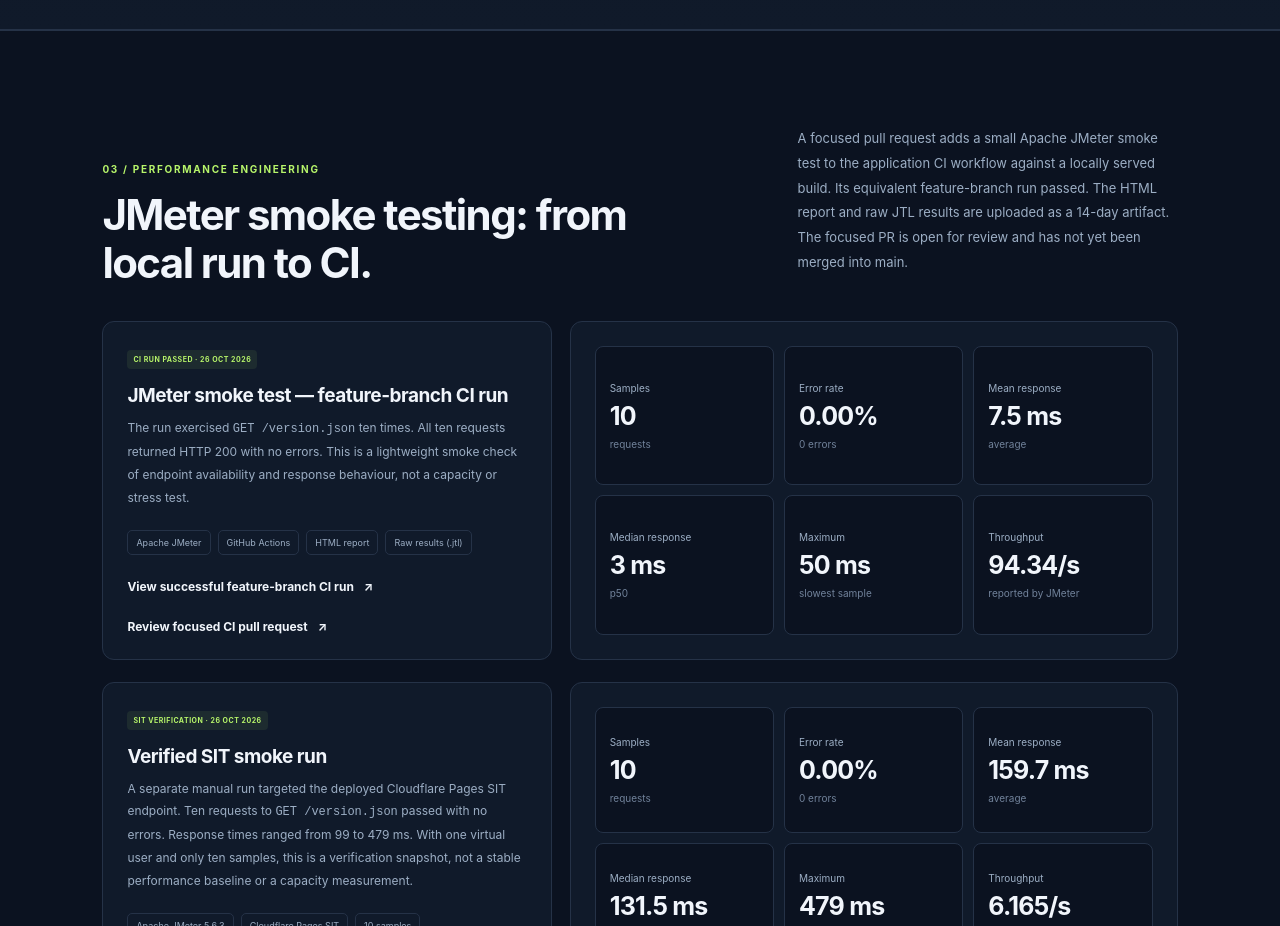
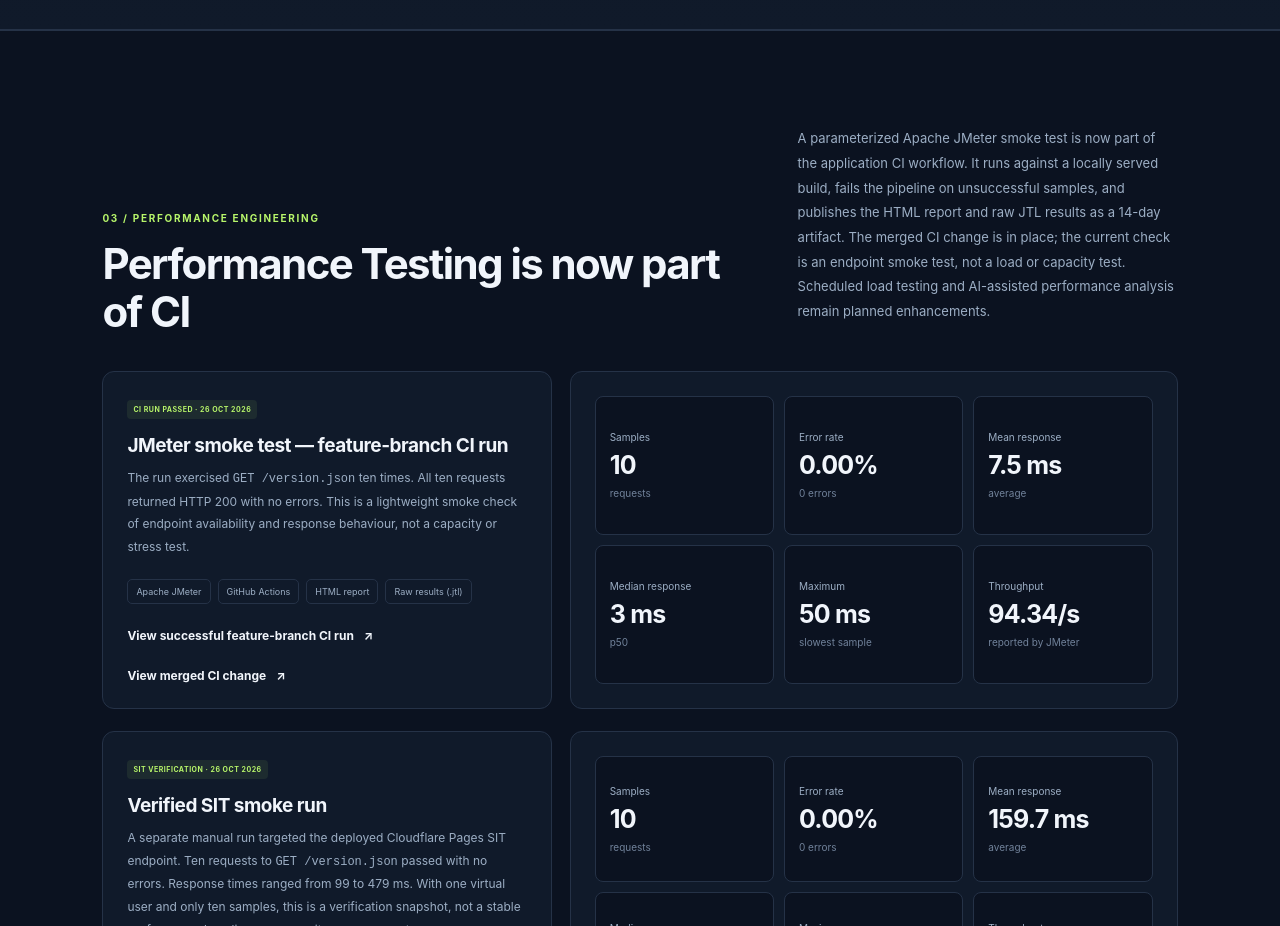
Before and after one commit to Floodzie2/qualitypeople-portfolio, a React (Vite) app: page / in a window 1280 px wide. Shown: the part 5700-6626 px from the top of the page. Built offline with nearby package versions, Linux system fonts and the light colour scheme.

Commit message:
portfolio: restore performance testing CI headline

```diff
--- a/src/App.tsx
+++ b/src/App.tsx
@@ -299,14 +299,16 @@ function App() {
           <div className="section-heading">
             <div>
               <span className="eyebrow">03 / PERFORMANCE ENGINEERING</span>
-              <h2>JMeter smoke testing: from local run to CI.</h2>
+              <h2>Performance Testing is now part of CI</h2>
             </div>
             <p>
-              A focused pull request adds a small Apache JMeter smoke test to the
-              application CI workflow against a locally served build. Its
-              equivalent feature-branch run passed. The HTML report and raw JTL
-              results are uploaded as a 14-day artifact. The focused PR is open
-              for review and has not yet been merged into main.
+              A parameterized Apache JMeter smoke test is now part of the application CI
+              workflow. It runs against a locally served build, fails the pipeline
+              on unsuccessful samples, and publishes the HTML report and raw JTL
+              results as a 14-day artifact. The merged CI change is in place; the
+              current check is an endpoint smoke test, not a load or capacity test.
+              Scheduled load testing and AI-assisted performance analysis remain
+              planned enhancements.
             </p>
           </div>
 
@@ -330,7 +332,7 @@ function App() {
                 View successful feature-branch CI run <span aria-hidden="true">↗</span>
               </a>
               <a className="text-link" href="https://github.com/Floodzie2/qualitypeople-app/pull/10" target="_blank" rel="noreferrer">
-                Review focused CI pull request <span aria-hidden="true">↗</span>
+                View merged CI change <span aria-hidden="true">↗</span>
               </a>
             </div>
             <div className="performance-metrics" aria-label="JMeter smoke test metrics">
```
